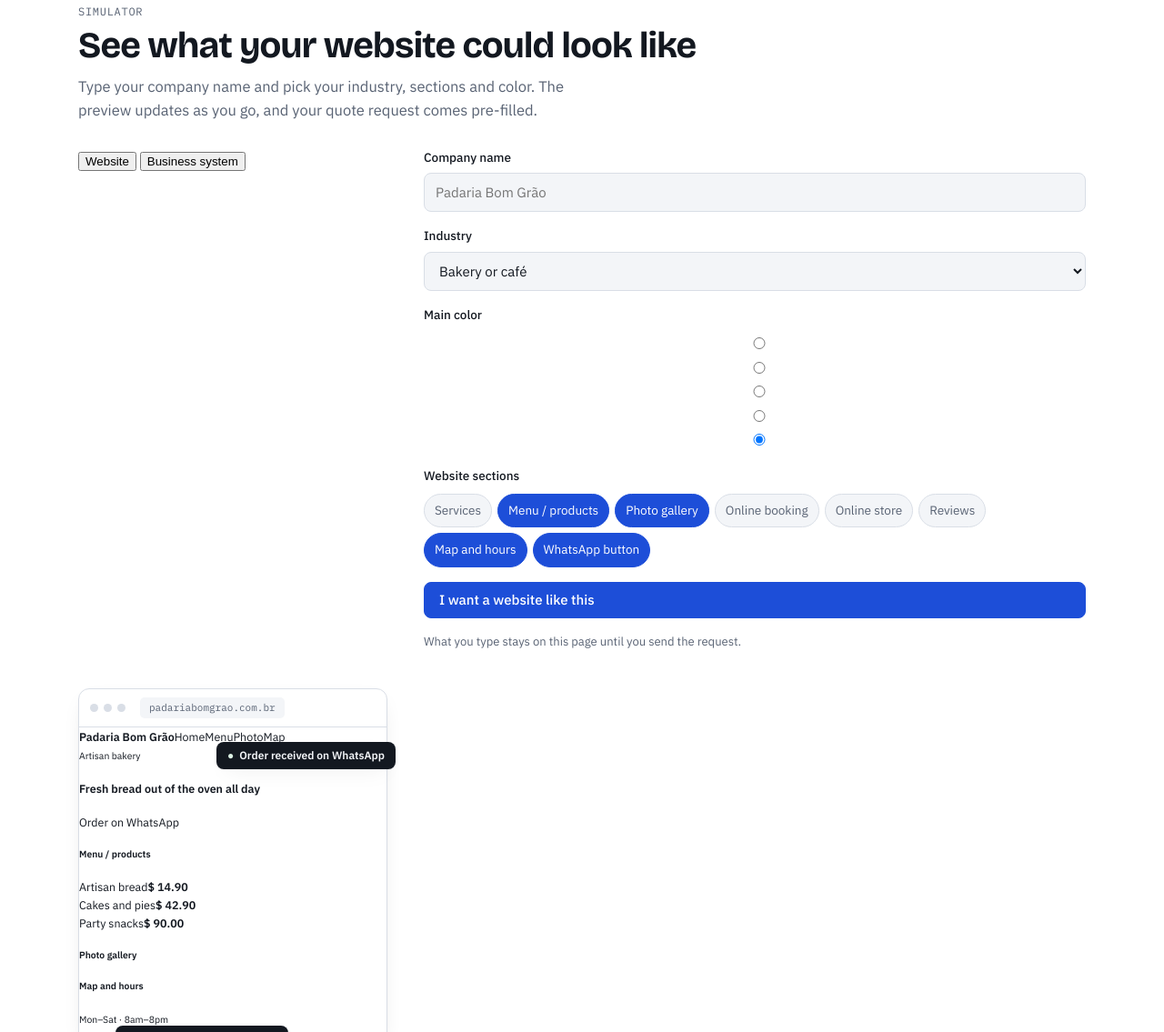
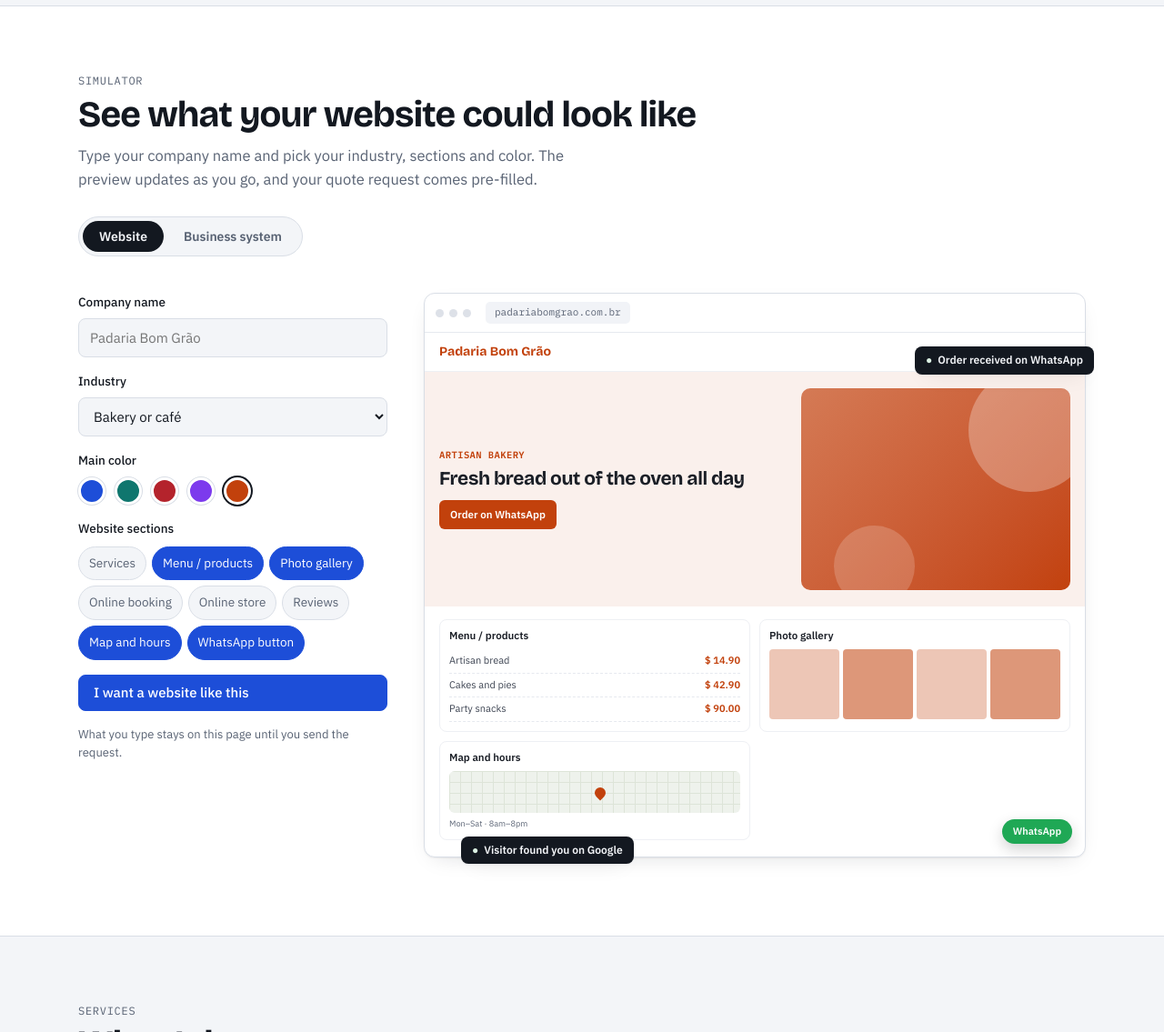
Before and after one commit to marcusfilipem1/sucram.dev, a plain HTML site: page index.html in a window 1280 px wide. Shown: the part 1665-2800 px from the top of the page at 91% size. Drawn offline with nearby package versions, Linux system fonts and the light colour scheme.

Commit message:
Foco em sites: textos, maquete de site e simulador

```diff
--- a/assets/css/style.css
+++ b/assets/css/style.css
@@ -276,6 +276,62 @@ fieldset.field legend { font-size: 13.5px; font-weight: 500; padding: 0; margin-
 .mod input:focus-visible + span { outline: 2px solid var(--accent); outline-offset: 2px; }
 .sim-view { min-width: 0; padding-bottom: 14px; }
 
+
+/* abas do simulador e cores */
+.sim-tabs { grid-column: 1 / -1; display: inline-flex; justify-self: start; gap: 4px; padding: 4px; border: 1px solid var(--line); border-radius: 999px; background: var(--paper); }
+.sim-tabs button { font: 600 14px/1 var(--body); border: 0; background: transparent; color: var(--muted); padding: 10px 18px; border-radius: 999px; cursor: pointer; }
+.sim-tabs button[aria-selected="true"] { background: var(--ink); color: var(--paper); }
+.swatches { display: flex; gap: 10px; }
+.swatch { position: relative; cursor: pointer; }
+.swatch input { position: absolute; opacity: 0; inset: 0; cursor: pointer; }
+.swatch span { display: block; width: 30px; height: 30px; border-radius: 50%; border: 3px solid var(--surface); box-shadow: 0 0 0 1px var(--line); }
+.swatch input:checked + span { box-shadow: 0 0 0 2px var(--ink); }
+.swatch input:focus-visible + span { outline: 2px solid var(--accent); outline-offset: 3px; }
+
+/* maquete de site: tem a própria paleta, como um site de verdade */
+.site-mock { --sc: #1d4ed8; background: #fff; color: #1b1f27; border-color: var(--line); transition: opacity .35s; }
+.site-mock.fade { opacity: 0; }
+.site-mock .mock-bar { border-color: #e6e9ef; }
+.site-mock .mock-bar i { background: #dde1e8; }
+.site-mock .mock-url { background: #f1f3f7; color: #5b6475; }
+.sm-nav { display: flex; align-items: center; gap: 14px; padding: 10px 16px; border-bottom: 1px solid #eef0f4; font-size: 11.5px; color: #5b6475; white-space: nowrap; overflow: hidden; }
+.sm-nav b { font-family: var(--display); font-size: 14px; color: var(--sc); margin-right: auto; overflow: hidden; text-overflow: ellipsis; min-width: 0; }
+.sm-hero { display: grid; grid-template-columns: minmax(0, 1.3fr) minmax(0, 1fr); gap: 14px; align-items: center; padding: 18px 16px; background: color-mix(in srgb, var(--sc) 8%, #fff); }
+.sm-hero small { display: block; font: 600 10.5px/1.3 var(--mono); letter-spacing: .04em; text-transform: uppercase; color: var(--sc); margin-bottom: 6px; }
+.sm-hero h4 { font-family: var(--display); font-size: clamp(17px, 2vw, 21px); line-height: 1.15; margin: 0 0 12px; letter-spacing: -0.02em; }
+.sm-btn { display: inline-block; background: var(--sc); color: #fff; font-weight: 600; font-size: 11.5px; padding: 7px 12px; border-radius: 6px; }
+.sm-img { position: relative; aspect-ratio: 4 / 3; border-radius: 10px; background: linear-gradient(135deg, color-mix(in srgb, var(--sc) 70%, #fff), var(--sc)); overflow: hidden; }
+.sm-img i { position: absolute; border-radius: 50%; background: rgba(255, 255, 255, .28); }
+.sm-img i:first-child { width: 46%; aspect-ratio: 1; right: -8%; top: -10%; }
+.sm-img i:last-child { width: 30%; aspect-ratio: 1; left: 12%; bottom: -8%; background: rgba(255, 255, 255, .18); }
+.sm-body { display: grid; grid-template-columns: repeat(2, minmax(0, 1fr)); gap: 10px; padding: 14px 16px 18px; }
+.sm-sec { border: 1px solid #eef0f4; border-radius: 8px; padding: 10px; min-width: 0; font-size: 11px; }
+.sm-sec h5 { margin: 0 0 8px; font: 700 11.5px/1.2 var(--body); color: #1b1f27; }
+.sm-cards { display: grid; grid-template-columns: repeat(3, minmax(0, 1fr)); gap: 6px; }
+.sm-cards div { display: flex; flex-direction: column; gap: 3px; min-width: 0; }
+.sm-cards i { display: block; aspect-ratio: 4 / 3; border-radius: 5px; background: color-mix(in srgb, var(--sc) 18%, #fff); }
+.sm-cards span, .sm-row span { white-space: nowrap; overflow: hidden; text-overflow: ellipsis; color: #3d4452; }
+.sm-cards b { font-size: 10.5px; }
+.sm-cards em { font-style: normal; font-size: 10px; text-align: center; color: #fff; background: var(--sc); border-radius: 4px; padding: 2px 0; }
+.sm-row { display: flex; justify-content: space-between; gap: 8px; padding: 4px 0; border-bottom: 1px dashed #e6e9ef; }
+.sm-row b { white-space: nowrap; color: var(--sc); }
+.sm-gallery { display: grid; grid-template-columns: repeat(4, 1fr); gap: 4px; }
+.sm-gallery i { aspect-ratio: 1; border-radius: 4px; background: color-mix(in srgb, var(--sc) 30%, #fff); }
+.sm-gallery i:nth-child(2n) { background: color-mix(in srgb, var(--sc) 55%, #fff); }
+.sm-slots { display: flex; flex-wrap: wrap; gap: 4px; }
+.sm-slots span { border: 1px solid #e1e5ec; border-radius: 4px; padding: 3px 6px; font-family: var(--mono); font-size: 10px; }
+.sm-slots span.on { background: var(--sc); border-color: var(--sc); color: #fff; }
+.sm-stars { color: #e3a008; font-size: 13px; letter-spacing: 1px; }
+.sm-stars small { color: #5b6475; font-size: 10.5px; letter-spacing: 0; }
+.sm-lines { display: grid; gap: 5px; margin-top: 6px; }
+.sm-lines i { height: 6px; border-radius: 3px; background: #edf0f5; }
+.sm-lines i:last-child { width: 60%; }
+.sm-map { height: 46px; border-radius: 6px; position: relative; background-color: #eef2ec; background-image: linear-gradient(#dde4d8 1px, transparent 1px), linear-gradient(90deg, #dde4d8 1px, transparent 1px); background-size: 12px 12px; }
+.sm-map i { position: absolute; left: 50%; top: 40%; width: 12px; height: 12px; border-radius: 50% 50% 50% 0; transform: rotate(-45deg); background: var(--sc); }
+.sm-hours { display: block; margin-top: 5px; color: #5b6475; }
+.sm-wa { position: absolute; right: 14px; bottom: 14px; background: #1fa855; color: #fff; font: 600 11px/1 var(--body); padding: 8px 12px; border-radius: 999px; box-shadow: 0 6px 16px rgba(0, 0, 0, .18); }
+@media (max-width: 560px) { .sm-hero { grid-template-columns: 1fr; } .sm-img { display: none; } .sm-body { grid-template-columns: 1fr; } .sm-nav span:nth-of-type(n+3) { display: none; } }
+
 /* etapas */
 .steps { list-style: none; margin: 0; padding: 0; display: grid; grid-template-columns: repeat(auto-fit, minmax(min(100%, 230px), 1fr)); gap: 0; border-top: 1px solid var(--ink); counter-reset: s; }
 .steps li { padding: 20px 22px 22px 0; border-bottom: 1px solid var(--line); position: relative; }
```
